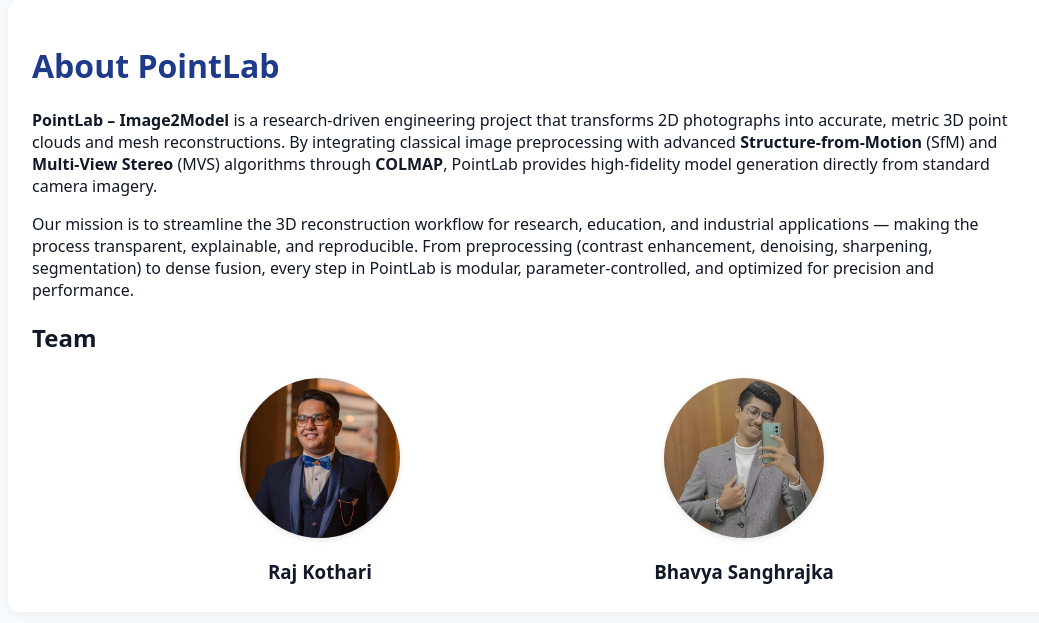
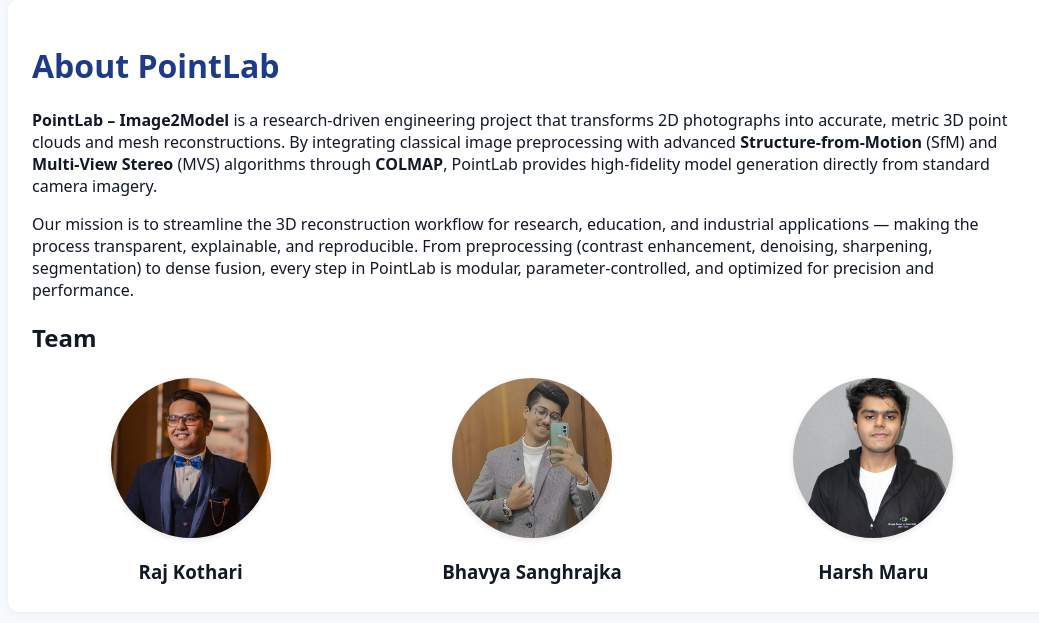
Before and after one commit to Rajkothari200/PointLab-Image2Model, a Flask app: page /about in a window 1280 px wide. Shown: the part 87-710 px from the top of the page, without its empty margins (108-1147 px from the left). Run offline with Flask 3, Linux system fonts and the light colour scheme.

Commit message:
modified

```diff
--- a/templates/about.html
+++ b/templates/about.html
@@ -58,6 +58,10 @@
         <img src="/static/img/BHAVYA.jpg" alt="Bhavya Sanghrajka">
         <h3>Bhavya Sanghrajka</h3>
       </div>
+      <div class="member">
+        <img src="/static/img/HARSH.jpg" alt="Harsh Maru">
+        <h3>Harsh Maru</h3>
+      </div>
     </div>
   </div>
 </body>
```
Also changed, not shown: static/img/HARSH.jpg (added).
